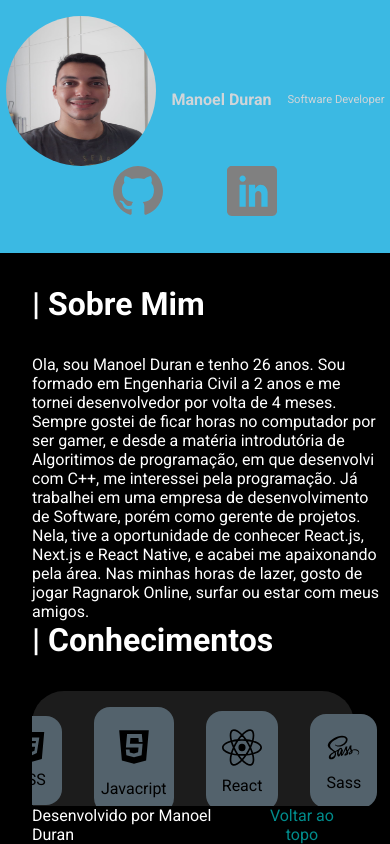
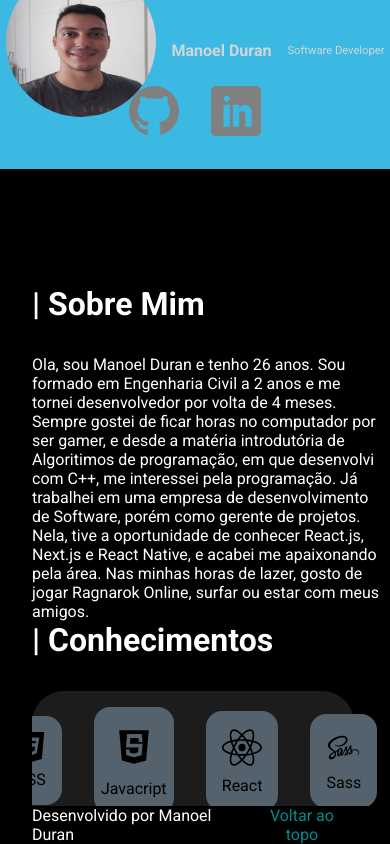
Before and after one commit to manoelduran/resume, a Next.js app: page / in a window 390 px wide. Built offline with nearby package versions, Linux system fonts and the light colour scheme.

Commit message:
testando header

```diff
--- a/src/components/SideBar/styles.module.scss
+++ b/src/components/SideBar/styles.module.scss
@@ -45,7 +45,7 @@
     display: flex;
     flex-direction: column;
     width: 100%;
-    height: 30vh;
+    height: 20vh;
     background: #3bb9e3;
   }
   .contact{
@@ -53,15 +53,14 @@
     flex-direction: row;
     align-items: center;
     justify-content: center;
-    margin-top: 1rem;
+
+    width: 100%;
+    height: 10vh;
     img{
-      height: 5rem;
+      height: 10vh;
       border-radius: 50%;
     }
     h1{
-      align-items: center;
-    justify-content: center;
-      margin-top: 1rem;
       margin-left: 1rem;
       font-size: 1rem;
     }
@@ -74,14 +73,14 @@
   .links{
     display: flex;
     flex-direction: row;
-    align-items: center;
-    justify-content: space-around;
-    margin-top: -2rem;
+    margin-top: -3vh;
+    width: 100%;
+    height: 10vh;
       a{
         color: #808080;
       }
       a + a {
-        margin-left: 4rem;
+        margin-left: 2rem;
       }
     }
 
```
